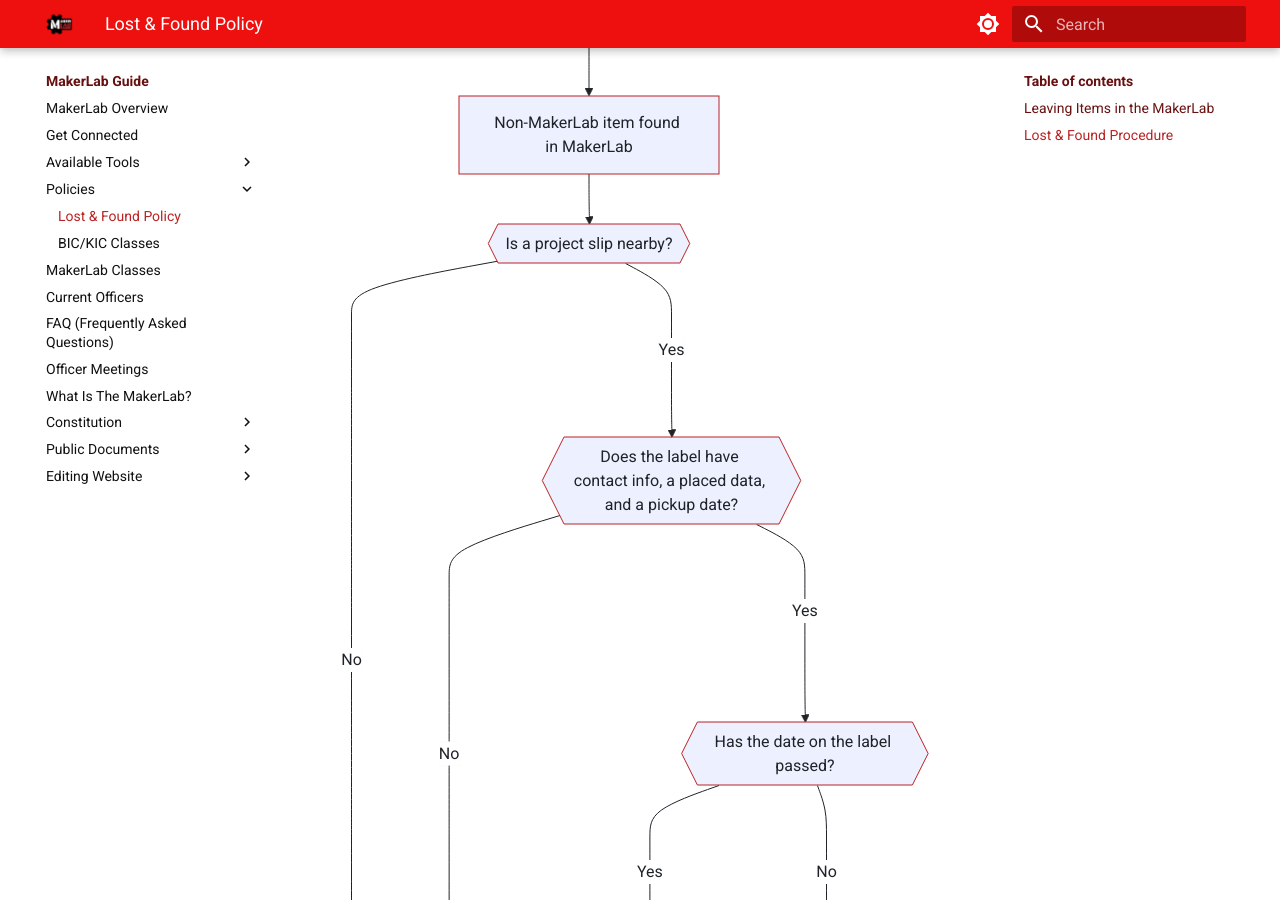
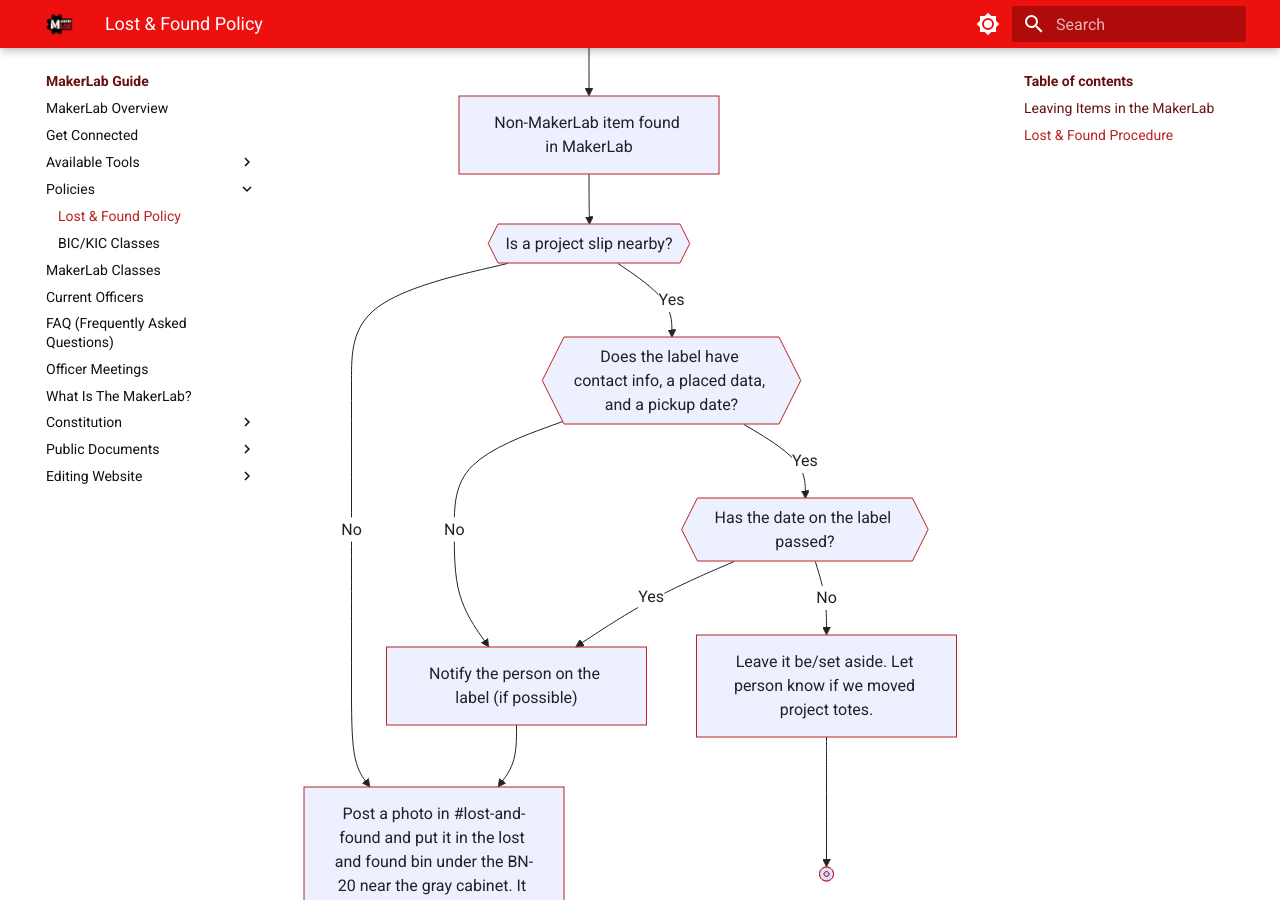
Before and after one commit to Rose-MakerLab/website, an MkDocs documentation site: the page built from docs/Policies/lost_and_found.md, in a window 1280 px wide and 900 px high, scrolled down 716 px. Built offline with MkDocs 1.6.1 and Material for MkDocs 9.7.7, drawn with Linux system fonts in a browser that asks for light colours.

Commit message:
Minor adjustments

````diff
--- a/docs/Policies/lost_and_found.md
+++ b/docs/Policies/lost_and_found.md
@@ -22,14 +22,14 @@ If you need to leave something in the MakerLab and the provided totes and bins d
 graph TD
     start0@{ shape: sm-circ, label: "Small start" } --> B;
     B[Non-MakerLab item found in MakerLab] --> C{{Is a project slip nearby?}};
-    C ---->|No| D[Post a photo in #lost-and-found and put it in the lost and found bin under the BN-20 near the gray cabinet. It can remain there for TWO WEEKS];
-    C ---->|Yes| E{{Does the label have contact info, a placed data, and a pickup date?}};
-    E ---->|No| F["Notify the person on the label (if possible)"];
+    C -->|No| D[Post a photo in #lost-and-found and put it in the lost and found bin under the BN-20 near the gray cabinet. It can remain there for TWO WEEKS];
+    C -->|Yes| E{{Does the label have contact info, a placed data, and a pickup date?}};
+    E -->|No| F["Notify the person on the label (if possible)"];
     F --> D;
-    E ---->|Yes| G{{Has the date on the label passed?}};
-    G ---->|No| H[Leave it be/set aside. Let person know if we moved project totes.];
+    E -->|Yes| G{{Has the date on the label passed?}};
+    G -->|No| H[Leave it be/set aside. Let person know if we moved project totes.];
     H --> stop0@{ shape: framed-circle, label: "Stop" };
-    G ---->|Yes| F;
+    G -->|Yes| F;
     D --> I["If two weeks pass and it remains unclaimed, it will be handed over to APO Lost and Found, Pubsafe, or if it is a small project (like abandoned prints or other craft-like items) then it will be thrown away"];
     I --> stop1@{ shape: framed-circle, label: "Stop" };
 ```
--- a/mkdocs.yml
+++ b/mkdocs.yml
@@ -53,7 +53,8 @@ nav:
     - Editing This Website/Instructions.md
 
 plugins:
-  - search
+  - search:
+      separator: '[\s\-,:!=\[\]()"`/]+|\.(?!\d)|&[lg]t;|(?!\b)(?=[A-Z][a-z])'
   - mermaid2:
       version: 10.0.2
 
````
